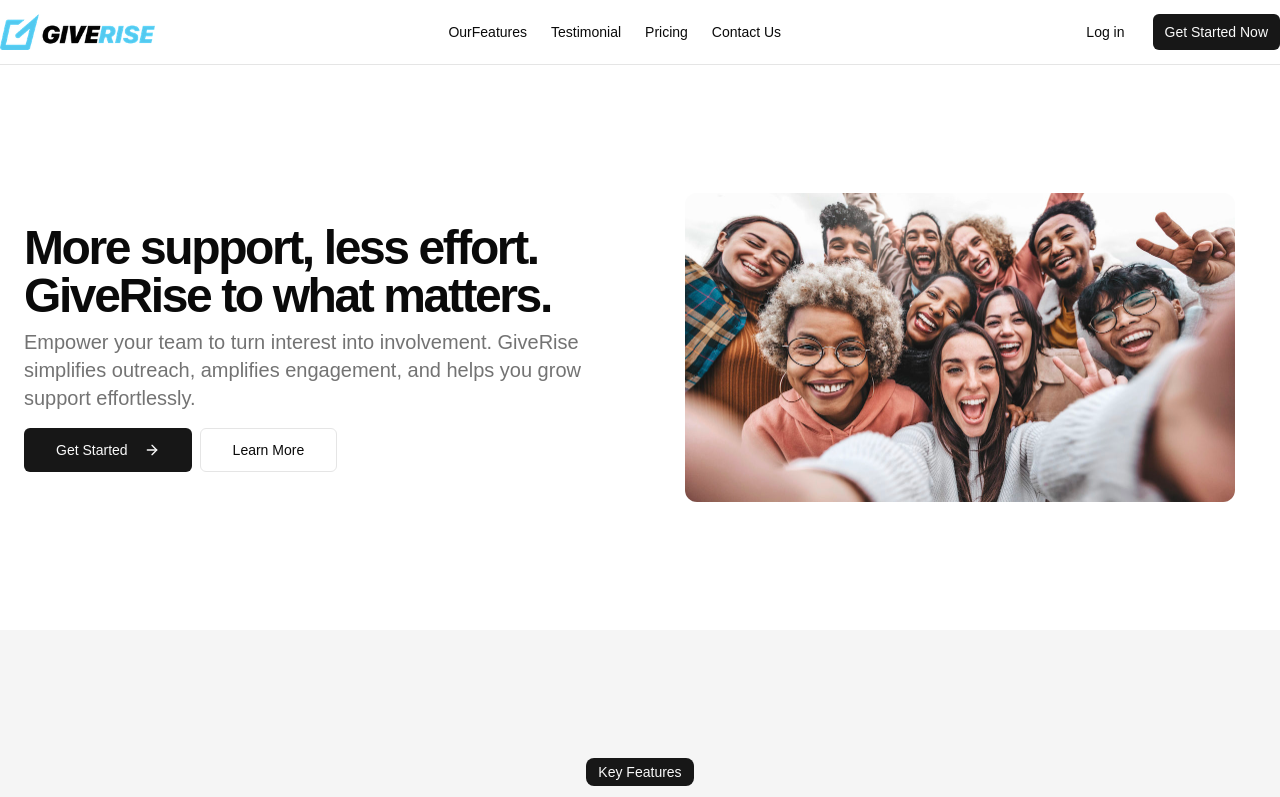
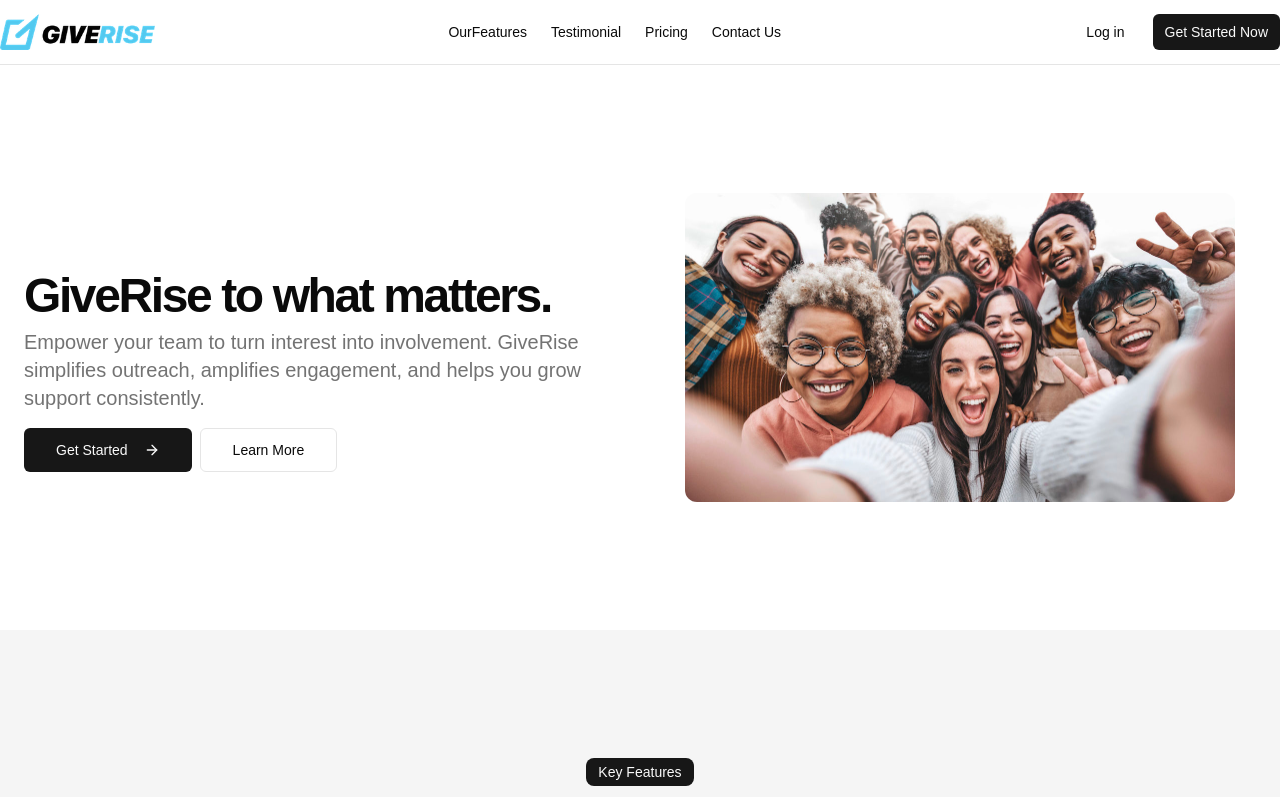
Before and after one commit to gregjenx/giverise, a Next.js app: page / in a window 1280 px wide. Shown: the top 797 px of the page. Built offline with nearby package versions, Linux system fonts and the light colour scheme.

Commit message:
Revise support messaging for clarity and impact
Updated the messaging to emphasize consistent support.

```diff
--- a/app/page.tsx
+++ b/app/page.tsx
@@ -38,11 +38,11 @@ export default function Home() {
               <div className="flex flex-col justify-center space-y-4">
                 <div className="space-y-2">
                   <h1 className="text-2xl font-bold tracking-tighter sm:text-4xl xl:text-5xl/none">
-                    More support, less effort.
+
                     <br /> GiveRise to what matters.
                   </h1>
                   <p className="max-w-[600px] text-muted-foreground md:text-xl">
-                  Empower your team to turn interest into involvement. GiveRise simplifies outreach, amplifies engagement, and helps you grow support effortlessly.
+                  Empower your team to turn interest into involvement. GiveRise simplifies outreach, amplifies engagement, and helps you grow support consistently.
                   </p>
                 </div>
                 <div className="flex flex-col gap-2 min-[400px]:flex-row">
```
